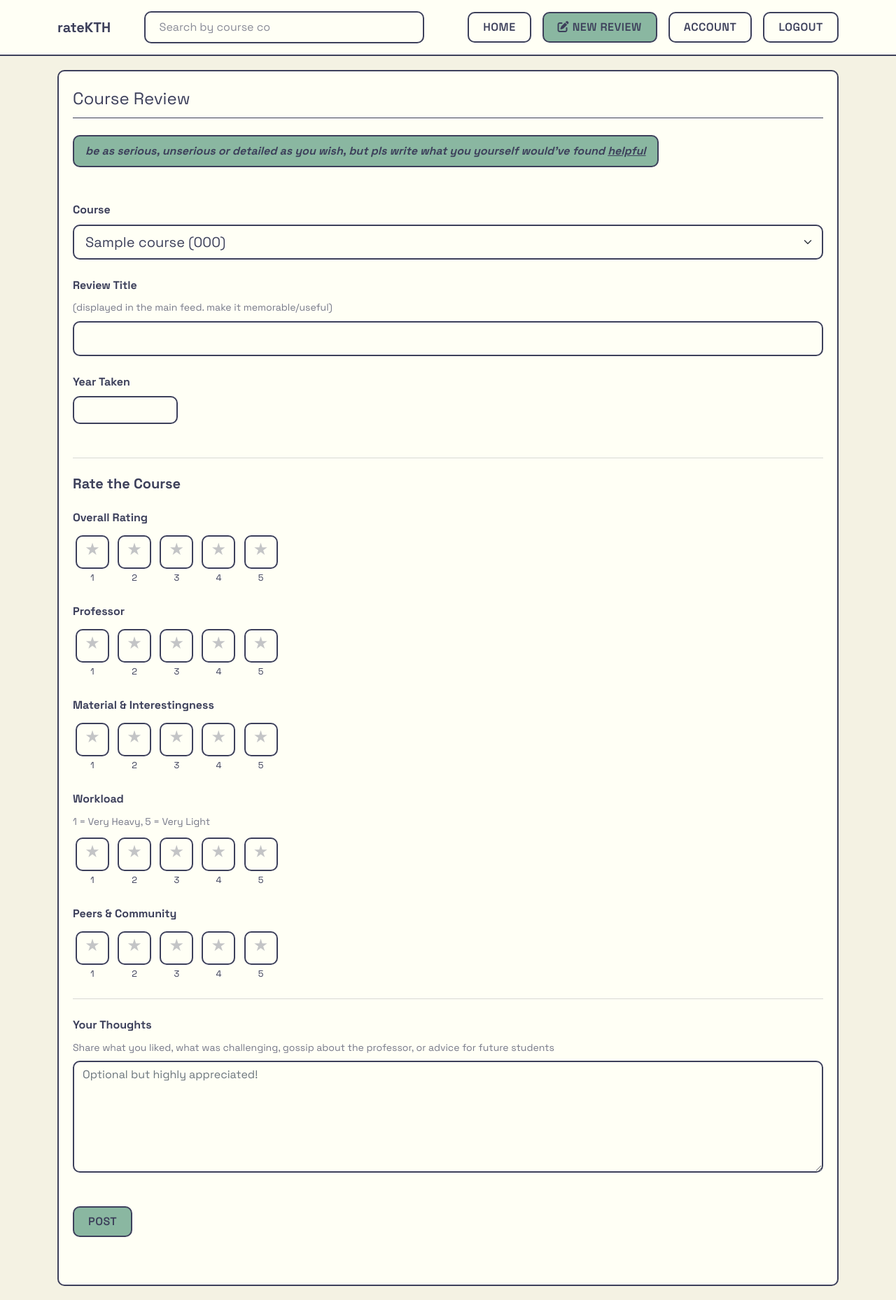
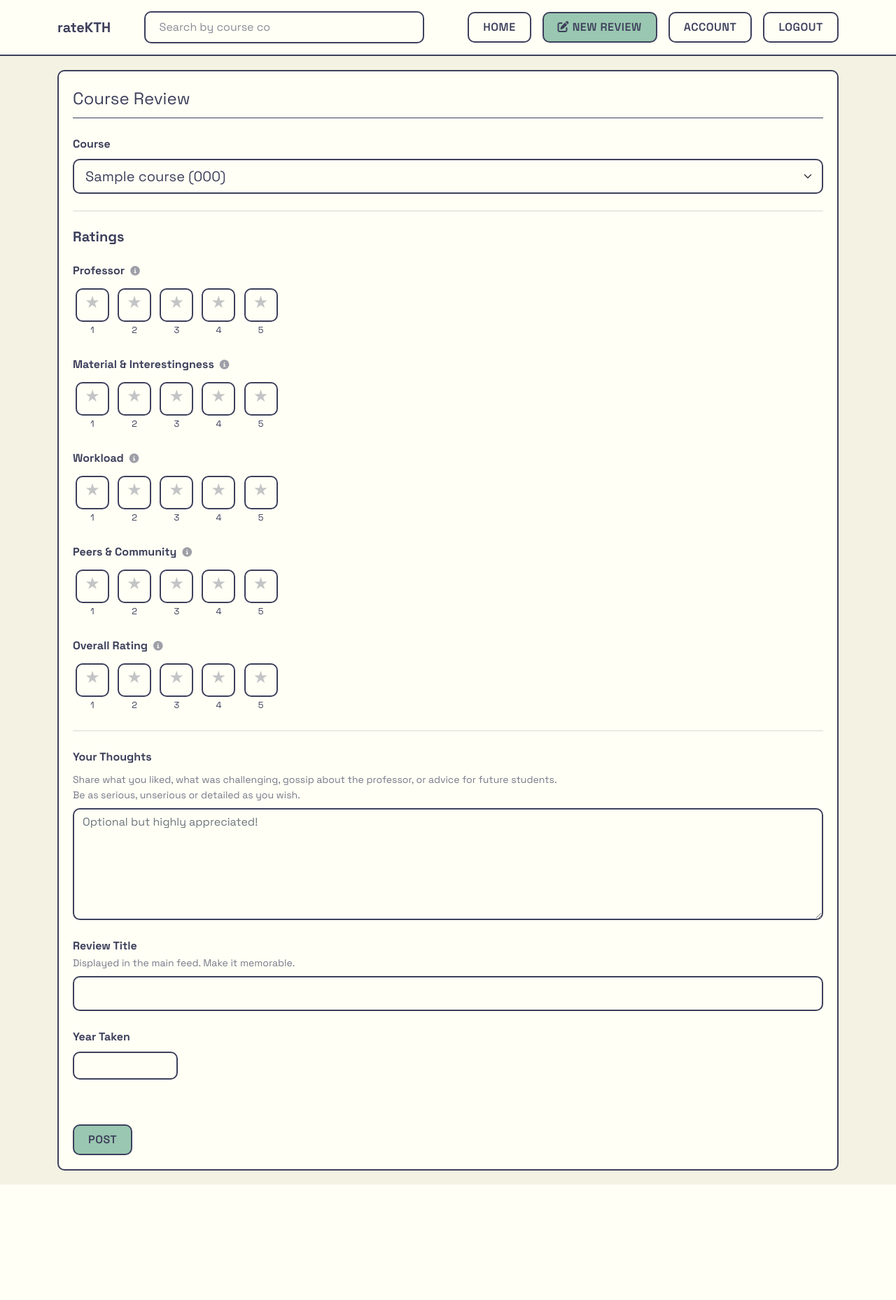
Before and after one commit to hi-aryan/social-network, a Flask app: page /post/new in a window 1280 px wide. Shown: the whole page at 70% size. After the commit the page ends 1693 px from the top, so only its background shows below. Run offline with Flask 3, Linux system fonts and the light colour scheme; a user stored in the database is signed in; tables that the repository leaves empty hold one stand-in row (values such as "Sample post").

Commit message:
polishing review/post creation

```diff
--- a/flasknetwork/posts/forms.py
+++ b/flasknetwork/posts/forms.py
@@ -100,14 +100,12 @@ class PostForm(FlaskForm):
     rating_material = RadioField('Material & Interestingness', coerce=int,
                                  choices=RATING_CHOICES, validators=[DataRequired()])
     rating_workload = RadioField('Workload', coerce=int,
-                                 choices=RATING_CHOICES, validators=[DataRequired()],
-                                 description='1 = Very Heavy, 5 = Very Light')
+                                 choices=RATING_CHOICES, validators=[DataRequired()])
     rating_peers = RadioField('Peers & Community', coerce=int,
                               choices=RATING_CHOICES, validators=[DataRequired()])
 
     # Single general comment (optional)
-    content = TextAreaField('Your Thoughts', validators=[Optional(), Length(max=2000)],
-                           description='Share what you liked, what was challenging, gossip about the professor, or advice for future students')
+    content = TextAreaField('Your Thoughts', validators=[Optional(), Length(max=2000)])
 
     submit = SubmitField('Post')
 
--- a/flasknetwork/posts/routes.py
+++ b/flasknetwork/posts/routes.py
@@ -33,7 +33,7 @@ def new_post():
             )
             db.session.add(post)
             db.session.commit()
-            flash('Thank you for sharing your course review! Your feedback helps fellow students <33', 'success')
+            flash('Thank you for sharing your review! Your feedback helps fellow students <33', 'success')
             return redirect(url_for('main.home'))
     elif request.method == 'GET':
         course_id = request.args.get('course_id', type=int)
--- a/flasknetwork/static/css/main.css
+++ b/flasknetwork/static/css/main.css
@@ -2,9 +2,9 @@
   --main-bg: #f4f2e3; /* originally eggshell */
 
   --eggshell: rgb(255, 255, 245); /* fake eggshell color now */
-  --burnt-peach: #E07A5F;
+  --burnt-peach: #ea9077; /* #ea9077, originally E07A5F */
   --twilight-indigo: #3D405B;
-  --muted-teal: #8ab7a1; /* originally 81B29A */
+  --muted-teal: #9ac7b1; /* #9ac7b1, originally 81B29A */
   --border-radius: 10px;
 }
 
@@ -346,6 +346,33 @@ body .btn:hover {
     border-color: var(--burnt-peach);
 }
 
+/* Info Tooltip Icon */
+.info-tooltip {
+  color: var(--twilight-indigo);
+  opacity: 0.5;
+  font-size: 0.85rem;
+  margin-left: 0.25rem;
+  cursor: help;
+  transition: opacity 0.2s ease;
+}
+
+.info-tooltip:hover {
+  opacity: 1;
+  color: var(--burnt-peach);
+}
+
+/* Tooltip Popup Styling */
+.tooltip-inner {
+  color: var(--eggshell);
+  border-radius: var(--border-radius);
+  padding: 0.5rem 0.75rem;
+  font-size: 0.85rem;
+}
+
+.tooltip .tooltip-arrow::before {
+  border-top-color: var(--twilight-indigo);
+}
+
 /* Form Rating Selection */
 .rating-group .form-check-input {
   position: absolute;
@@ -364,12 +391,16 @@ body .btn:hover {
   text-align: center;
   cursor: pointer;
   position: relative;
-  transition: all 0.2s ease-in-out;
+  transition: transform 0.1s ease, background-color 0.2s ease;
 }
 
 .rating-box:hover {
-  background-color: var(--apricot-cream);
   transform: translateY(2px);
+}
+
+.rating-box:hover .star {
+  color: var(--burnt-peach);
+  opacity: 1;
 }
 
 .rating-box .star {
@@ -378,6 +409,7 @@ body .btn:hover {
   opacity: 0.3;
   line-height: 1.2;
   display: block;
+  transition: color 0.2s ease, opacity 0.2s ease;
 }
 
 .rating-box .rating-number {
--- a/flasknetwork/templates/create_post.html
+++ b/flasknetwork/templates/create_post.html
@@ -5,10 +5,6 @@
             {{ form.hidden_tag() }}
             <fieldset class="mb-3">
                 <legend class="border-bottom mb-4 pb-2">{{ legend }}</legend>
-
-                <div class="mb-5 alert alert-inline">
-                    <p class="mb-0"><i>be as serious, unserious or detailed as you wish, but pls write what you yourself would've found <u>helpful</u></i></p>
-                </div>
 
                 <!-- Course Selection -->
                 <div class="mb-4">
@@ -33,10 +29,141 @@
                     {% endif %}
                 </div>
 
+                <hr class="my-4" style="border-color: var(--twilight-indigo); opacity: 0.2;">
+
+                <!-- Ratings Section -->
+                <h5 class="mb-4 fw-bold">Ratings</h5>
+
+                <!-- Professor Rating -->
+                <div class="mb-4">
+                    <div class="form-label fw-bold mb-2">
+                        {{ form.rating_professor.label.text }}
+                        <i class="fas fa-info-circle info-tooltip" data-bs-toggle="tooltip" title="1 = Not great, 5 = Amazing professor"></i>
+                    </div>
+                    <div class="rating-group">
+                        {% for sub in form.rating_professor %}
+                            {{ sub(class="form-check-input") }}
+                            <label for="{{ sub.id }}" class="rating-box">
+                                <span class="star">&#9733;</span>
+                                <div class="rating-number mt-3">{{ sub.label.text }}</div>
+                            </label>
+                        {% endfor %}
+                    </div>
+                    {% if form.rating_professor.errors %}
+                        <div class="text-danger mt-2">
+                            {% for e in form.rating_professor.errors %}{{ e }}{% endfor %}
+                        </div>
+                    {% endif %}
+                </div>
+
+                <!-- Material Rating -->
+                <div class="mb-4">
+                    <div class="form-label fw-bold mb-2">
+                        {{ form.rating_material.label.text }}
+                        <i class="fas fa-info-circle info-tooltip" data-bs-toggle="tooltip" title="1 = Super boring, 5 = Very interesting"></i>
+                    </div>
+                    <div class="rating-group">
+                        {% for sub in form.rating_material %}
+                            {{ sub(class="form-check-input") }}
+                            <label for="{{ sub.id }}" class="rating-box">
+                                <span class="star">&#9733;</span>
+                                <div class="rating-number mt-3">{{ sub.label.text }}</div>
+                            </label>
+                        {% endfor %}
+                    </div>
+                    {% if form.rating_material.errors %}
+                        <div class="text-danger mt-2">
+                            {% for e in form.rating_material.errors %}{{ e }}{% endfor %}
+                        </div>
+                    {% endif %}
+                </div>
+
+                <!-- Workload Rating -->
+                <div class="mb-4">
+                    <div class="form-label fw-bold mb-2">
+                        {{ form.rating_workload.label.text }}
+                        <i class="fas fa-info-circle info-tooltip" data-bs-toggle="tooltip" title="1 = Very heavy, 5 = Very light"></i>
+                    </div>
+                    <div class="rating-group">
+                        {% for sub in form.rating_workload %}
+                            {{ sub(class="form-check-input") }}
+                            <label for="{{ sub.id }}" class="rating-box">
+                                <span class="star">&#9733;</span>
+                                <div class="rating-number mt-3">{{ sub.label.text }}</div>
+                            </label>
+                        {% endfor %}
+                    </div>
+                    {% if form.rating_workload.errors %}
+                        <div class="text-danger mt-2">
+                            {% for e in form.rating_workload.errors %}{{ e }}{% endfor %}
+                        </div>
+                    {% endif %}
+                </div>
+
+                <!-- Peers Rating -->
+                <div class="mb-4">
+                    <div class="form-label fw-bold mb-2">
+                        {{ form.rating_peers.label.text }}
+                        <i class="fas fa-info-circle info-tooltip" data-bs-toggle="tooltip" title="1 = No community, 5 = Great classmates"></i>
+                    </div>
+                    <div class="rating-group">
+                        {% for sub in form.rating_peers %}
+                            {{ sub(class="form-check-input") }}
+                            <label for="{{ sub.id }}" class="rating-box">
+                                <span class="star">&#9733;</span>
+                                <div class="rating-number mt-3">{{ sub.label.text }}</div>
+                            </label>
+                        {% endfor %}
+                    </div>
+                    {% if form.rating_peers.errors %}
+                        <div class="text-danger mt-2">
+                            {% for e in form.rating_peers.errors %}{{ e }}{% endfor %}
+                        </div>
+                    {% endif %}
+                </div>
+
+                <!-- Overall Rating -->
+                <div class="mb-4">
+                    <div class="form-label fw-bold mb-2">
+                        {{ form.rating.label.text }}
+                        <i class="fas fa-info-circle info-tooltip" data-bs-toggle="tooltip" title="Your overall impression of the course"></i>
+                    </div>
+                    <div class="rating-group">
+                        {% for sub in form.rating %}
+                            {{ sub(class="form-check-input") }}
+                            <label for="{{ sub.id }}" class="rating-box">
+                                <span class="star">&#9733;</span>
+                                <div class="rating-number mt-3">{{ sub.label.text }}</div>
+                            </label>
+                        {% endfor %}
+                    </div>
+                    {% if form.rating.errors %}
+                        <div class="text-danger mt-2">
+                            {% for e in form.rating.errors %}{{ e }}{% endfor %}
+                        </div>
+                    {% endif %}
+                </div>
+
+                <hr class="my-4" style="border-color: var(--twilight-indigo); opacity: 0.2;">
+
+                <!-- Content/Comment Section -->
+                <div class="mb-4">
+                    {{ form.content.label(class="form-label fw-bold") }}
+                    <small class="text-theme-secondary d-block mb-2">Share what you liked, what was challenging, gossip about the professor, or advice for future students. <br>Be as serious, unserious or detailed as you wish.</small>
+                    {% if form.content.errors %}
+                        {{ form.content(class="form-control is-invalid mt-2", rows="6", placeholder="Optional but highly appreciated!") }}
+                        <div class="invalid-feedback">
+                            {% for e in form.content.errors %}{{ e }}{% endfor %}
+                        </div>
+                    {% else %}
+                        {{ form.content(class="form-control mt-2", rows="6", placeholder="Optional but highly appreciated!") }}
+                    {% endif %}
+                </div>
+
                 <!-- Title Section -->
                 <div class="mb-4">
-                    <label class="form-label fw-bold">{{ form.title.label.text }}</label>
-                    <small class="text-theme-secondary d-block mb-2">(displayed in the main feed. make it memorable/useful)</small>
+                    <label class="form-label fw-bold mb-0">{{ form.title.label.text }}</label>
+                    <small class="text-theme-secondary d-block mb-2">Displayed in the main feed. Make it memorable.</small>
                     {% if form.title.errors %}
                         {{ form.title(class="form-control form-control-lg is-invalid") }}
                         <div class="invalid-feedback">
@@ -62,126 +189,9 @@
                     {% endif %}
                 </div>
 
-                <hr class="my-4" style="border-color: var(--twilight-indigo); opacity: 0.2;">
-
-                <!-- Ratings Section -->
-                <h5 class="mb-4 fw-bold">Rate the Course</h5>
-
-                <!-- Overall Rating -->
-                <div class="mb-4">
-                    <div class="form-label fw-bold mb-2">{{ form.rating.label.text }}</div>
-                    <div class="rating-group">
-                        {% for sub in form.rating %}
-                            {{ sub(class="form-check-input") }}
-                            <label for="{{ sub.id }}" class="rating-box">
-                                <span class="star">&#9733;</span>
-                                <div class="rating-number mt-3">{{ sub.label.text }}</div>
-                            </label>
-                        {% endfor %}
-                    </div>
-                    {% if form.rating.errors %}
-                        <div class="text-danger mt-2">
-                            {% for e in form.rating.errors %}{{ e }}{% endfor %}
-                        </div>
-                    {% endif %}
-                </div>
-
-                <!-- Professor Rating -->
-                <div class="mb-4">
-                    <div class="form-label fw-bold mb-2">{{ form.rating_professor.label.text }}</div>
-                    <div class="rating-group">
-                        {% for sub in form.rating_professor %}
-                            {{ sub(class="form-check-input") }}
-                            <label for="{{ sub.id }}" class="rating-box">
-                                <span class="star">&#9733;</span>
-                                <div class="rating-number mt-3">{{ sub.label.text }}</div>
-                            </label>
-                        {% endfor %}
-                    </div>
-                    {% if form.rating_professor.errors %}
-                        <div class="text-danger mt-2">
-                            {% for e in form.rating_professor.errors %}{{ e }}{% endfor %}
-                        </div>
-                    {% endif %}
-                </div>
-
-                <!-- Material Rating -->
-                <div class="mb-4">
-                    <div class="form-label fw-bold mb-2">{{ form.rating_material.label.text }}</div>
-                    <div class="rating-group">
-                        {% for sub in form.rating_material %}
-                            {{ sub(class="form-check-input") }}
-                            <label for="{{ sub.id }}" class="rating-box">
-                                <span class="star">&#9733;</span>
-                                <div class="rating-number mt-3">{{ sub.label.text }}</div>
-                            </label>
-                        {% endfor %}
-                    </div>
-                    {% if form.rating_material.errors %}
-                        <div class="text-danger mt-2">
-                            {% for e in form.rating_material.errors %}{{ e }}{% endfor %}
-                        </div>
-                    {% endif %}
-                </div>
-
-                <!-- Workload Rating -->
-                <div class="mb-4">
-                    <div class="form-label fw-bold mb-2">{{ form.rating_workload.label.text }}</div>
-                    <small class="text-theme-secondary d-block mb-2">{{ form.rating_workload.description }}</small>
-                    <div class="rating-group">
-                        {% for sub in form.rating_workload %}
-                            {{ sub(class="form-check-input") }}
-                            <label for="{{ sub.id }}" class="rating-box">
-                                <span class="star">&#9733;</span>
-                                <div class="rating-number mt-3">{{ sub.label.text }}</div>
-                            </label>
-                        {% endfor %}
-                    </div>
-                    {% if form.rating_workload.errors %}
-                        <div class="text-danger mt-2">
-                            {% for e in form.rating_workload.errors %}{{ e }}{% endfor %}
-                        </div>
-                    {% endif %}
-                </div>
-
-                <!-- Peers Rating -->
-                <div class="mb-4">
-                    <div class="form-label fw-bold mb-2">{{ form.rating_peers.label.text }}</div>
-                    <div class="rating-group">
-                        {% for sub in form.rating_peers %}
-                            {{ sub(class="form-check-input") }}
-                            <label for="{{ sub.id }}" class="rating-box">
-                                <span class="star">&#9733;</span>
-                                <div class="rating-number mt-3">{{ sub.label.text }}</div>
-                            </label>
-                        {% endfor %}
-                    </div>
-                    {% if form.rating_peers.errors %}
-                        <div class="text-danger mt-2">
-                            {% for e in form.rating_peers.errors %}{{ e }}{% endfor %}
-                        </div>
-                    {% endif %}
-                </div>
-
-                <hr class="my-4" style="border-color: var(--twilight-indigo); opacity: 0.2;">
-
-                <!-- Content/Comment Section -->
-                <div class="mb-4">
-                    {{ form.content.label(class="form-label fw-bold") }}
-                    <small class="text-theme-secondary d-block mb-2">{{ form.content.description }}</small>
-                    {% if form.content.errors %}
-                        {{ form.content(class="form-control is-invalid", rows="6", placeholder="Optional but highly appreciated!") }}
-                        <div class="invalid-feedback">
-                            {% for e in form.content.errors %}{{ e }}{% endfor %}
-                        </div>
-                    {% else %}
-                        {{ form.content(class="form-control", rows="6", placeholder="Optional but highly appreciated!") }}
-                    {% endif %}
-                </div>
-
             </fieldset>
 
-            <div class="mt-4 mb-5">
+            <div>
                 {% if legend.startswith('Update') %}
                     <button type="submit" class="btn btn-primary">Update</button>
                 {% else %}
@@ -191,3 +201,12 @@
         </form>
     </div>
 {% endblock content %}
+
+{% block scripts %}
+<script>
+    // Initialize Bootstrap tooltips
+    document.querySelectorAll('[data-bs-toggle="tooltip"]').forEach(el => {
+        new bootstrap.Tooltip(el);
+    });
+</script>
+{% endblock scripts %}
```
